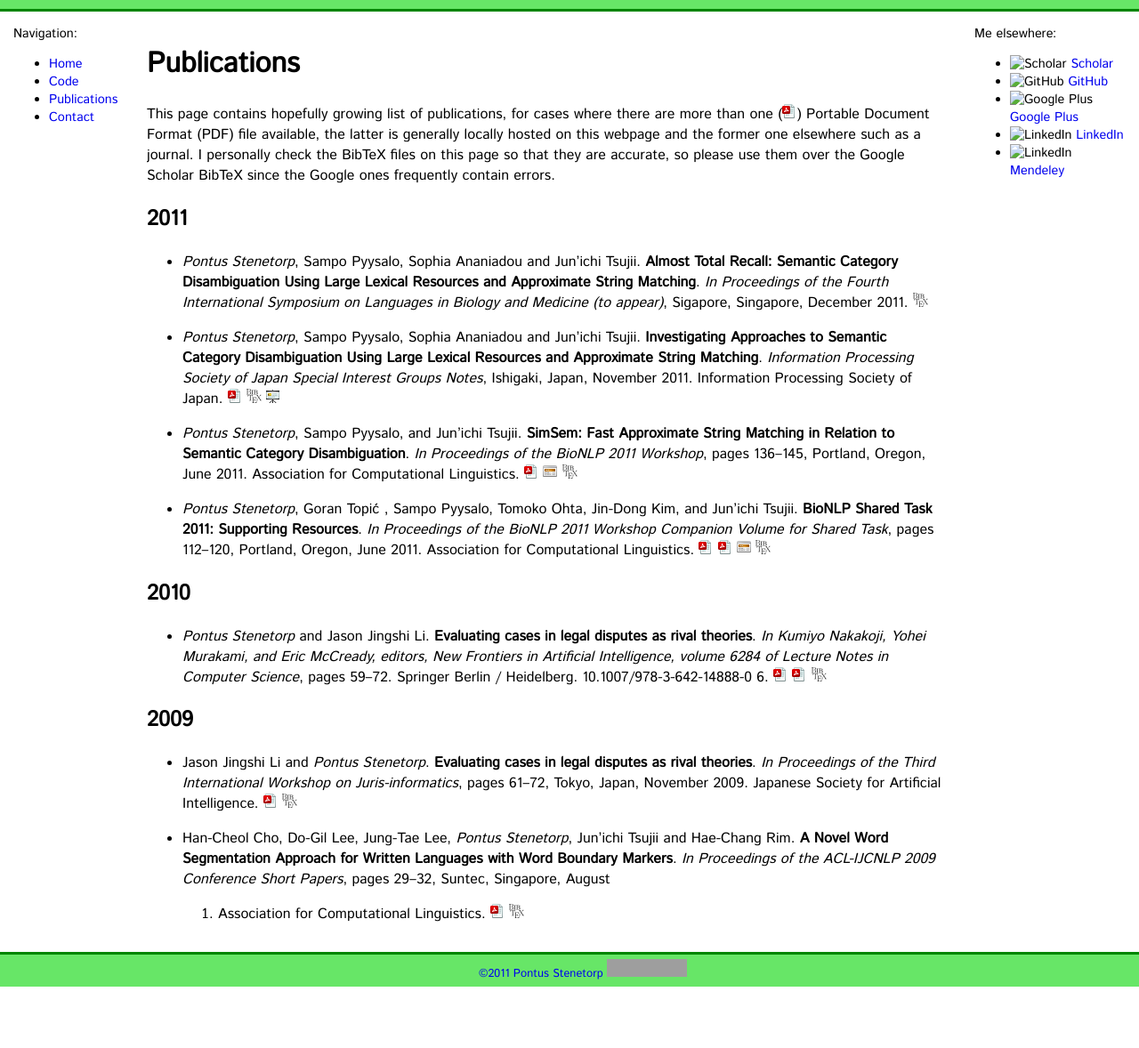
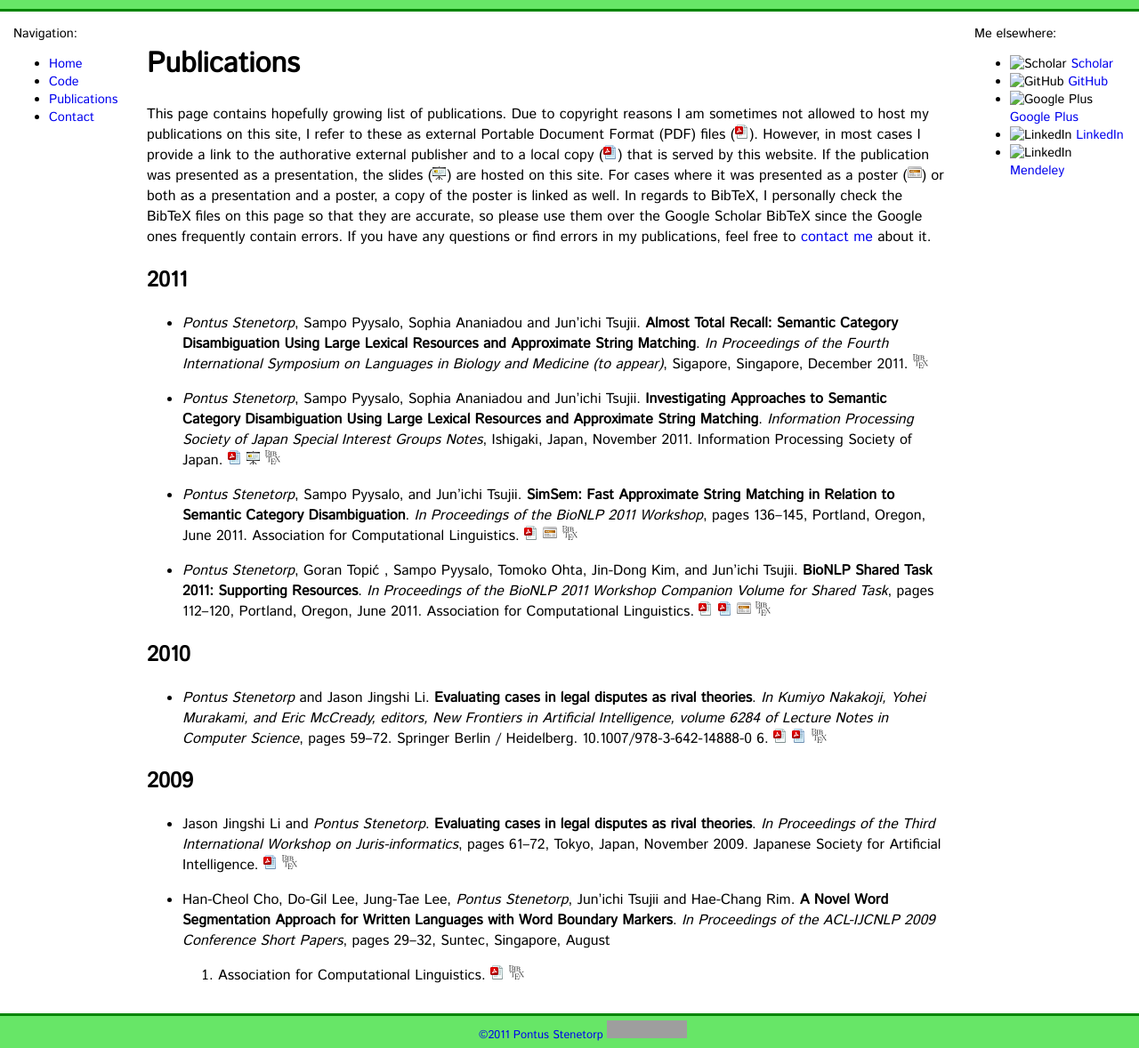
Before and after one commit to gbouchar/ninjin.github.io, a Jekyll site: the page built from publications.md, in a window 1280 px wide. Shown: the whole page at 89% size. Built offline with Jekyll 4.4.1, drawn with Linux system fonts in a browser that asks for light colours; some web fonts are replaced; Markdown is read by kramdown in place of the engine named in the settings; before the commit the page ends 1109 px from its top, so only the background shows below that; grey boxes are pictures that could not be loaded.

Commit message:
Local and external indicators, better text.

```diff
--- a/publications.md
+++ b/publications.md
@@ -5,12 +5,22 @@ title: "Publications"
 
 # Publications #
 
-This page contains hopefully growing list of publications, for cases where
-there are more than one (![PDF Icon][pdf_icon]) Portable Document Format (PDF)
-file available, the latter is generally locally hosted on this webpage and the
-former one elsewhere such as a journal. I personally check the BibTeX files on
+This page contains hopefully growing list of publications.
+Due to copyright reasons I am sometimes not allowed to host my publications on
+this site, I refer to these as external Portable Document Format (PDF) files
+(![External PDF][external_pdf_icon]).
+However, in most cases I provide a link to the authorative external publisher
+and to a local copy (![Local PDF][local_pdf_icon]) that is served by this
+website.
+If the publication was presented as a presentation, the slides
+(![Slides][slides_icon]) are hosted on this site.
+For cases where it was presented as a poster (![Poster][poster_icon]) or both
+as a presentation and a poster, a copy of the poster is linked as well.
+In regards to BibTeX, I personally check the BibTeX files on
 this page so that they are accurate, so please use them over the
 Google Scholar BibTeX since the Google ones frequently contain errors.
+If you have any questions or find errors in my publications, feel free to
+[contact me][contact_page] about it.
 
 ## 2011 ##
 
@@ -26,16 +36,16 @@ Google Scholar BibTeX since the Google ones frequently contain errors.
     Lexical Resources and Approximate String Matching**.
     *Information Processing Society of Japan Special Interest Groups Notes*,
     Ishigaki, Japan, November 2011. Information Processing Society of Japan.
-    [![PDF][pdf_icon]][stenetorp2011investigating]
+    [![Local PDF][local_pdf_icon]][stenetorp2011investigating]
+    [![Slides][slides_icon]][stenetorp2011investigating_slides]
     [![BibTeX][bibtex_icon]][stenetorp2011investigating_bib]
-    [![Slides][slides_icon]][stenetorp2011investigating_slides]
 
 
 * *Pontus Stenetorp*, Sampo Pyysalo, and Jun'ichi Tsujii. **SimSem: Fast
     Approximate String Matching in Relation to Semantic Category
     Disambiguation**.  *In Proceedings of the BioNLP 2011 Workshop*, pages 136–145,
     Portland, Oregon, June 2011. Association for Computational Linguistics.
-    [![PDF][pdf_icon]][stenetorp2011simsem]
+    [![External PDF][external_pdf_icon]][stenetorp2011simsem]
     [![Poster][poster_icon]][stenetorp2011simsem_poster]
     [![BibTeX][bibtex_icon]][stenetorp2011simsem_bib]
 
@@ -44,8 +54,8 @@ Google Scholar BibTeX since the Google ones frequently contain errors.
     *In Proceedings of the BioNLP 2011 Workshop Companion Volume for Shared
     Task*, pages 112–120, Portland, Oregon, June 2011. Association for
     Computational Linguistics.
-    [![PDF][pdf_icon]][stenetorp2011supporting]
-    [![Local PDF][pdf_icon]][stenetorp2011supporting_local]
+    [![External PDF][external_pdf_icon]][stenetorp2011supporting]
+    [![Local PDF][local_pdf_icon]][stenetorp2011supporting_local]
     [![Poster][poster_icon]][stenetorp2011supporting_poster]
     [![BibTeX][bibtex_icon]][stenetorp2011supporting_bib]
 
@@ -56,8 +66,8 @@ Google Scholar BibTeX since the Google ones frequently contain errors.
     and Eric McCready, editors, New Frontiers in Artificial Intelligence,
     volume 6284 of Lecture Notes in Computer Science*, pages 59–72. Springer
     Berlin / Heidelberg. 10.1007/978-3-642-14888-0 6.
-    [![PDF][pdf_icon]][stenetorp2010evaluating]
-    [![Local PDF][pdf_icon]][stenetorp2010evaluating_local]
+    [![External PDF][external_pdf_icon]][stenetorp2010evaluating]
+    [![Local PDF][local_pdf_icon]][stenetorp2010evaluating_local]
     [![BibTeX][bibtex_icon]][stenetorp2010evaluating_bib]
 
 ## 2009 ##
@@ -66,7 +76,7 @@ Google Scholar BibTeX since the Google ones frequently contain errors.
     disputes as rival theories**. *In Proceedings of the Third International
     Workshop on Juris-informatics*, pages 61–72, Tokyo, Japan, November 2009.
     Japanese Society for Artificial Intelligence.
-    [![PDF][pdf_icon]][li2009evaluating]
+    [![Local PDF][local_pdf_icon]][li2009evaluating]
     [![BibTeX][bibtex_icon]][li2009evaluating_bib]
 
 * Han-Cheol Cho, Do-Gil Lee, Jung-Tae Lee, *Pontus Stenetorp*, Jun'ichi Tsujii
@@ -74,7 +84,7 @@ Google Scholar BibTeX since the Google ones frequently contain errors.
     Languages with Word Boundary Markers**. *In Proceedings of the ACL-IJCNLP
     2009 Conference Short Papers*, pages 29–32, Suntec, Singapore, August
     2009. Association for Computational Linguistics.
-    [![PDF][pdf_icon]][cho2009novel]
+    [![External PDF][external_pdf_icon]][cho2009novel]
     [![BibTeX][bibtex_icon]][cho2009novel_bib]
 
 <!-- Publication and BibTeX links -->
@@ -98,6 +108,9 @@ Google Scholar BibTeX since the Google ones frequently contain errors.
 [cho2009novel_bib]: http://www.aclweb.org/anthology/P/P09/P09-2008.bib
 
 [bibtex_icon]: bibtex_icon_small.png
-[pdf_icon]: document-pdf-text.png
+[external_pdf_icon]: document-pdf-text.png
+[local_pdf_icon]: blue-document-pdf-text.png
 [slides_icon]: projection-screen-presentation.png
 [poster_icon]: application-blog.png
+
+[contact_page]: contact.html
```
Also changed, not shown: blue-document-pdf-text.png (added).
